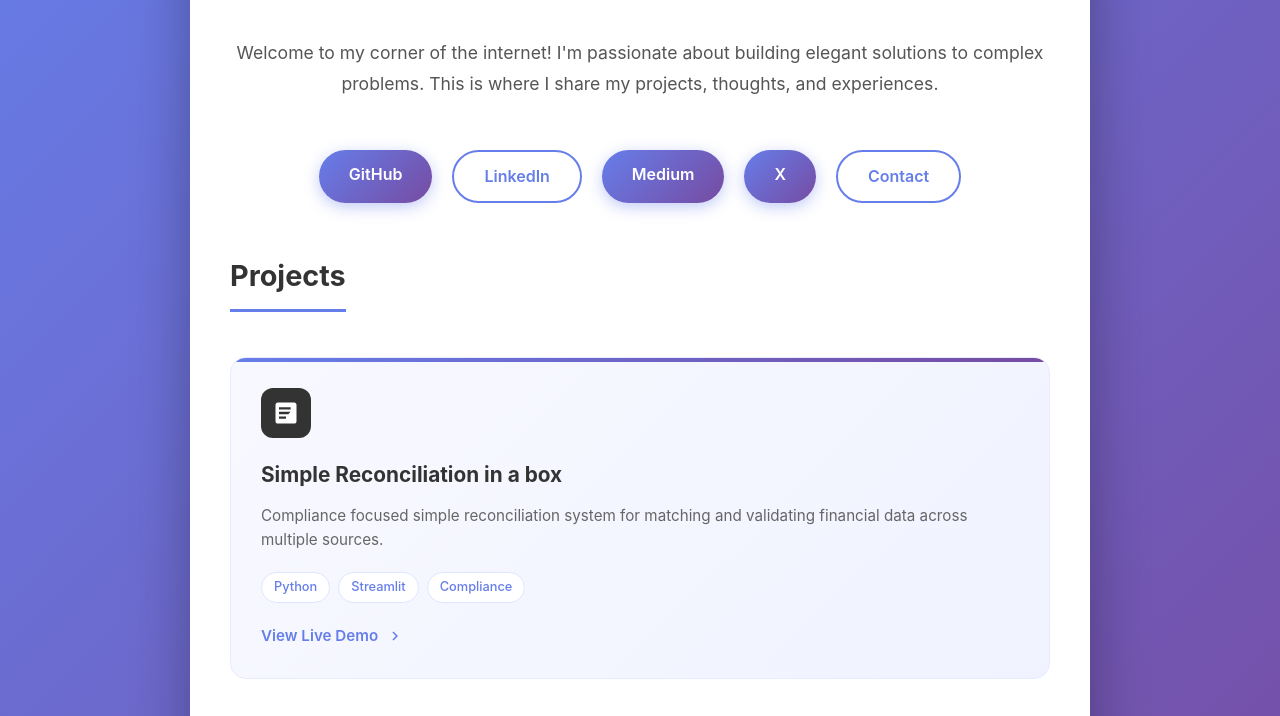
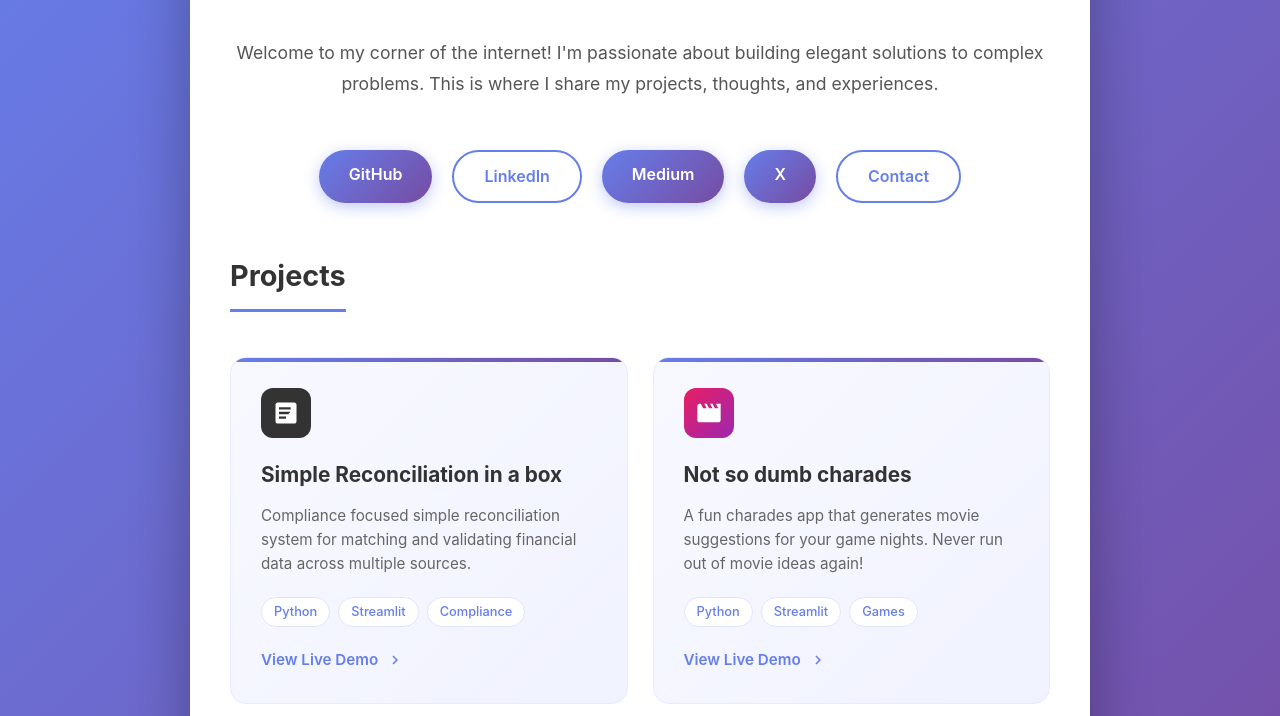
Before and after one commit to riteshsonawala/riteshsonawala.github.io, a plain HTML site: page index.html in a window 1280 px wide. Shown: the part 201-917 px from the top of the page. Drawn offline with Linux system fonts and the light colour scheme.

Commit message:
Add Not so dumb charades project

```diff
--- a/index.html
+++ b/index.html
@@ -337,6 +337,27 @@
                     </a>
                 </div>
 
+                <div class="project-card">
+                    <div class="project-icon" style="background: linear-gradient(135deg, #e91e63 0%, #9c27b0 100%);">
+                        <svg viewBox="0 0 24 24" xmlns="http://www.w3.org/2000/svg" fill="white">
+                            <path d="M18 4l2 4h-3l-2-4h-2l2 4h-3l-2-4H8l2 4H7L5 4H4c-1.1 0-1.99.9-1.99 2L2 18c0 1.1.9 2 2 2h16c1.1 0 2-.9 2-2V4h-4z"/>
+                        </svg>
+                    </div>
+                    <h3>Not so dumb charades</h3>
+                    <p>A fun charades app that generates movie suggestions for your game nights. Never run out of movie ideas again!</p>
+                    <div class="project-tags">
+                        <span class="project-tag">Python</span>
+                        <span class="project-tag">Streamlit</span>
+                        <span class="project-tag">Games</span>
+                    </div>
+                    <a href="https://notsodc.streamlit.app/" class="project-link" target="_blank">
+                        View Live Demo
+                        <svg viewBox="0 0 24 24" xmlns="http://www.w3.org/2000/svg">
+                            <path d="M10 6L8.59 7.41 13.17 12l-4.58 4.59L10 18l6-6z"/>
+                        </svg>
+                    </a>
+                </div>
+
                 <!-- Add more project cards here as needed -->
             </div>
         </section>
```
